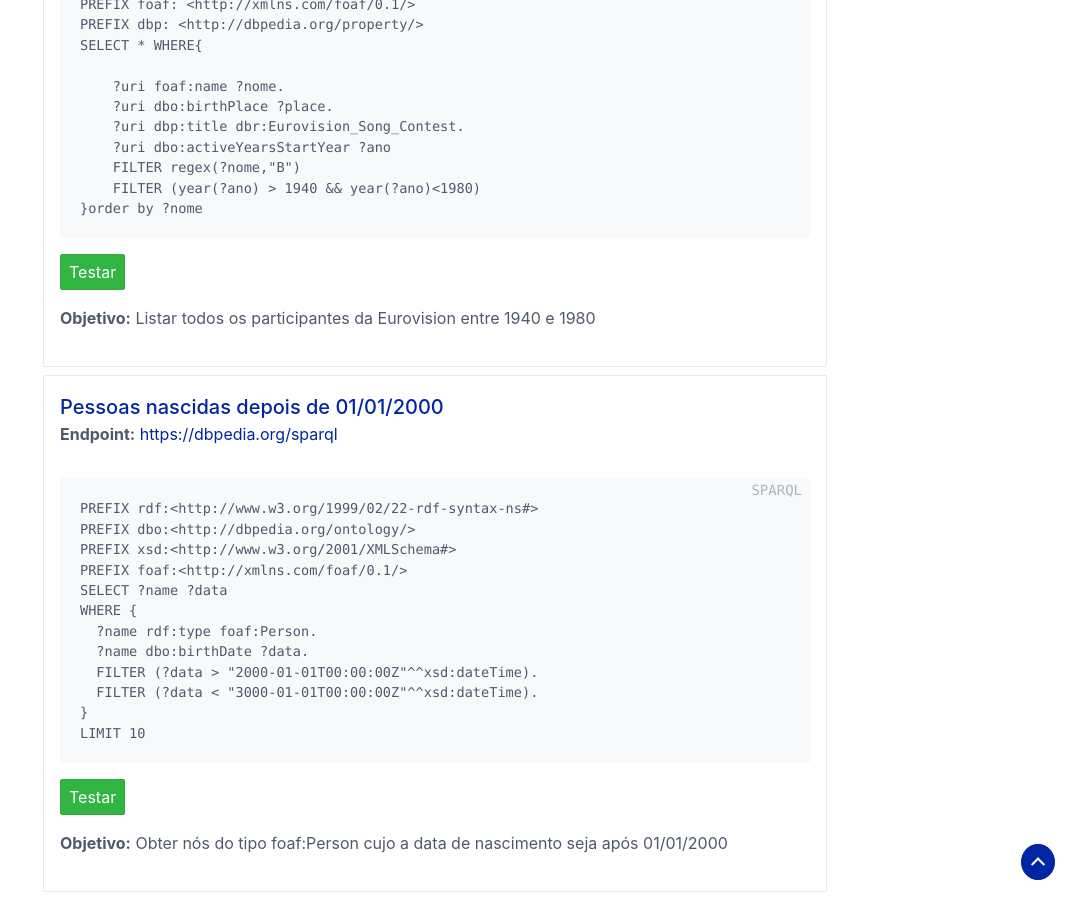
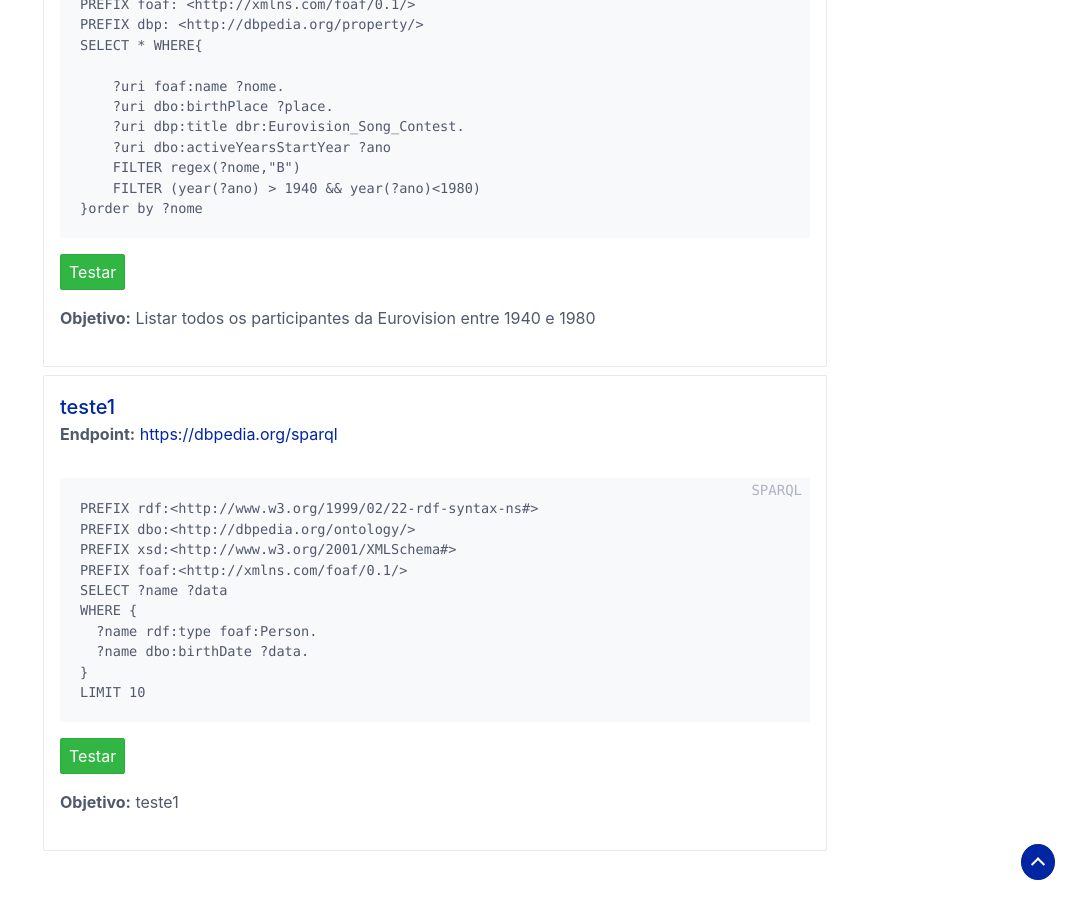
Before and after one commit to LinkedOpenDataUFRJ/Semantic-Data, a Jekyll site: the page built from index.html, in a window 1280 px wide and 900 px high, scrolled down 3055 px. Shown: the whole window, without its empty margins (205-1280 px from the left). Built offline with Jekyll 4.4.1, drawn with Linux system fonts in a browser that asks for light colours.

Commit message:
Update sparql.yml

```diff
--- a/_data/dbpedia/sparql.yml
+++ b/_data/dbpedia/sparql.yml
@@ -1,4 +1,4 @@
-- title: Pessoas nascidas depois de 01/01/2000
+- title: teste1
   endpoint: https://dbpedia.org/sparql
   query: |+
     PREFIX rdf:<http://www.w3.org/1999/02/22-rdf-syntax-ns#>
@@ -9,8 +9,6 @@
     WHERE {
       ?name rdf:type foaf:Person.
       ?name dbo:birthDate ?data.
-      FILTER (?data > "2000-01-01T00:00:00Z"^^xsd:dateTime).
-      FILTER (?data < "3000-01-01T00:00:00Z"^^xsd:dateTime).
     }
     LIMIT 10
-  goal: Obter nós do tipo foaf:Person cujo a data de nascimento seja após 01/01/2000
+  goal: teste1
```
